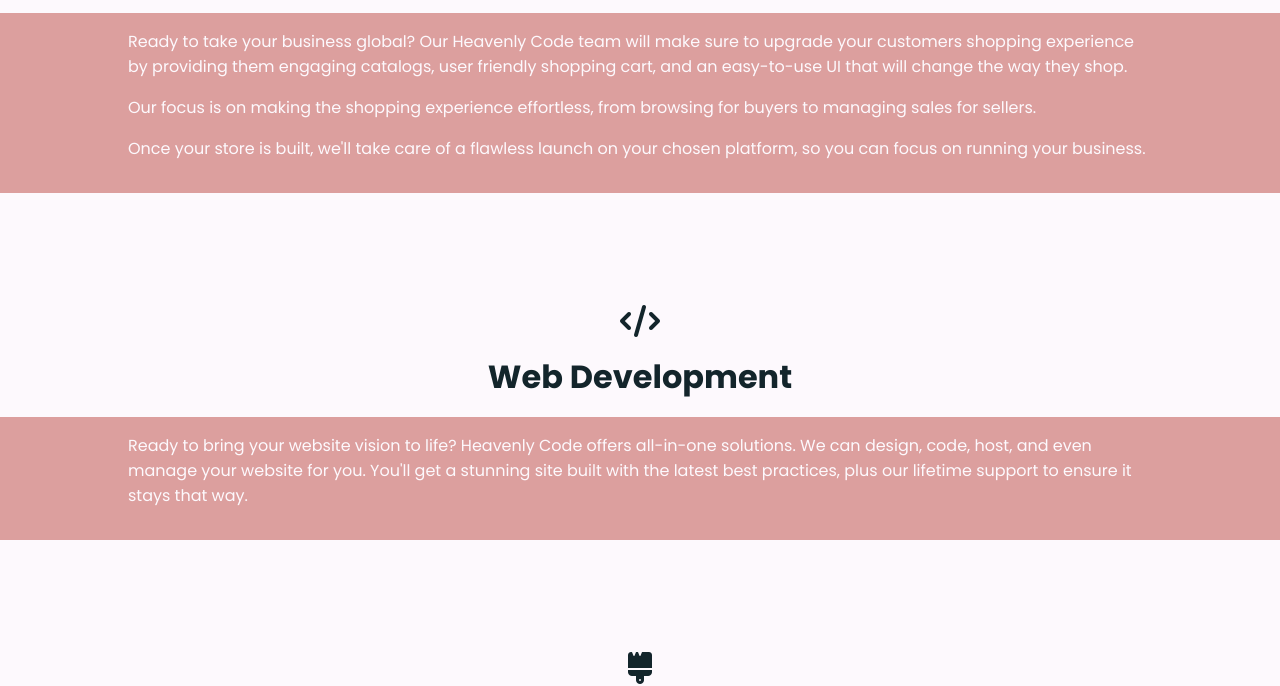
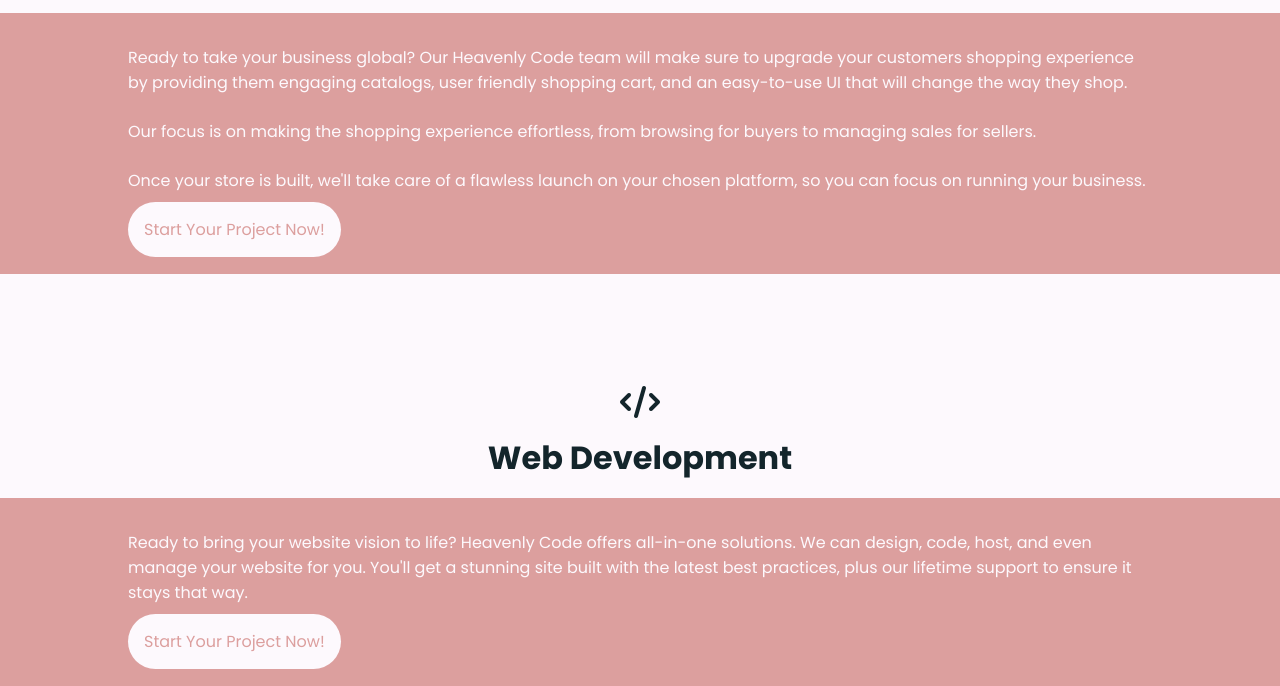
Before and after one commit to RazaneAKarroum/Heavenly-Code, a plain HTML site: page services.html in a window 1280 px wide. Shown: the part 479-1165 px from the top of the page. Drawn offline with Linux system fonts and the light colour scheme.

Commit message:
adding finishing touches

```diff
--- a/services.html
+++ b/services.html
@@ -53,6 +53,7 @@
             Once your store is built, we'll take care of a flawless launch on your chosen platform, so you can focus on
             running your business.
           </p>
+          <a href="contact.html" class="servicesBtn">Start Your Project Now!</a>
         </div>
       </div>
       <div>
@@ -66,6 +67,7 @@
             host, and even manage your website for you. You'll get a stunning site built with the latest best practices,
             plus our lifetime support to ensure it stays that way.
           </p>
+          <a href="contact.html" class="servicesBtn">Start Your Project Now!</a>
         </div>
       </div>
       <div>
@@ -88,6 +90,7 @@
             powerful patform! this will give your website a whole new look and feel, making it easier and more enjoyable
             user experience.
           </p>
+          <a href="contact.html" class="servicesBtn">Start Your Project Now!</a>
         </div>
       </div>
       <div>
@@ -102,6 +105,7 @@
             we come in.
           </p>
           <p>Our landing pages are designed to be both beautiful and user-friendly, turning clicks into leads.</p>
+          <a href="contact.html" class="servicesBtn">Start Your Project Now!</a>
         </div>
       </div>
     </section>
--- a/styles.css
+++ b/styles.css
@@ -243,7 +243,7 @@ body {
 
 .title {
   /* margin: 5.5rem 0; */
-  padding: 5.5rem 0;
+  padding: 6.6rem 0;
 }
 
 .ourServicesTitle {
@@ -760,12 +760,26 @@ textarea::placeholder {
   /* width: 80%; */
   background: var(--secondary-color);
   color: var(--bg-color);
-  padding: 1rem 2rem;
+  padding: 2rem;
   margin: 1rem auto;
 }
 
 .descriptionParagraph p {
-  margin-bottom: 1rem;
+  margin-bottom: 1.5rem;
+}
+
+.servicesBtn {
+  text-decoration: none;
+  color: var(--secondary-color);
+  background-color: var(--bg-color);
+  padding: 1rem;
+  border-radius: 32px;
+}
+
+.servicesBtn:hover {
+  color: var(--bg-color);
+  background: var(--secondary-color);
+  border: 1px solid var(--bg-color);
 }
 
 @media screen and (min-width: 369px) {
@@ -804,7 +818,7 @@ textarea::placeholder {
     margin: 3rem;
   }
   .descriptionParagraph {
-    padding: 1rem 4rem;
+    padding: 2rem 4rem;
   }
 }
 
@@ -855,7 +869,7 @@ textarea::placeholder {
     /* width: 80%; */
     background: var(--secondary-color);
     color: var(--bg-color);
-    padding: 1rem 8rem;
+    padding: 2rem 8rem;
     margin: 1rem auto;
   }
 }
@@ -867,11 +881,6 @@ textarea::placeholder {
 
   .logo {
     width: 75%;
-  }
-
-  .title {
-    /* margin: 5rem 0; */
-    padding: 5rem 0;
   }
 
   .ourServicesTitle {
```
Also changed, not shown: contact.html (+4 -4 lines).
